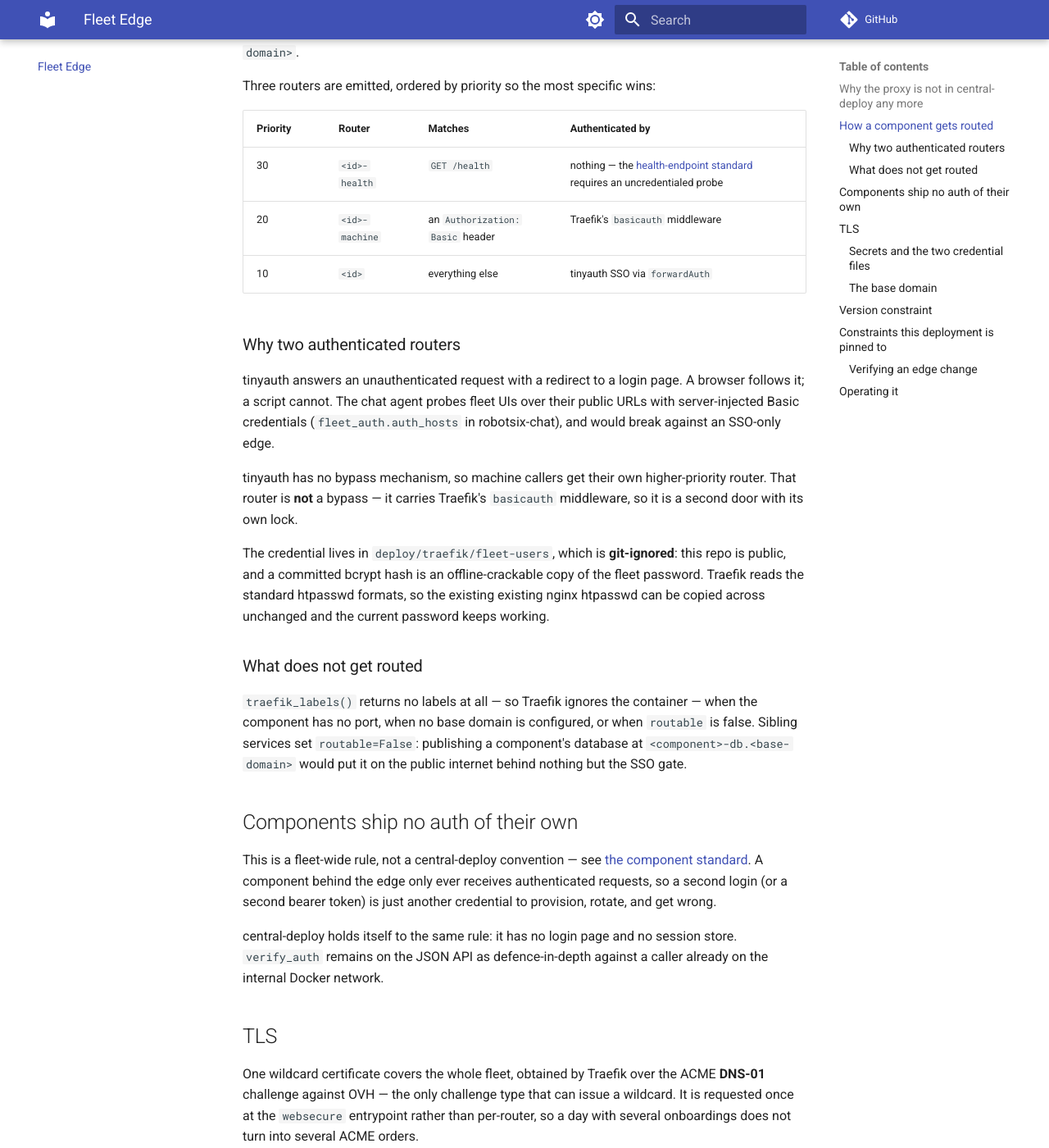
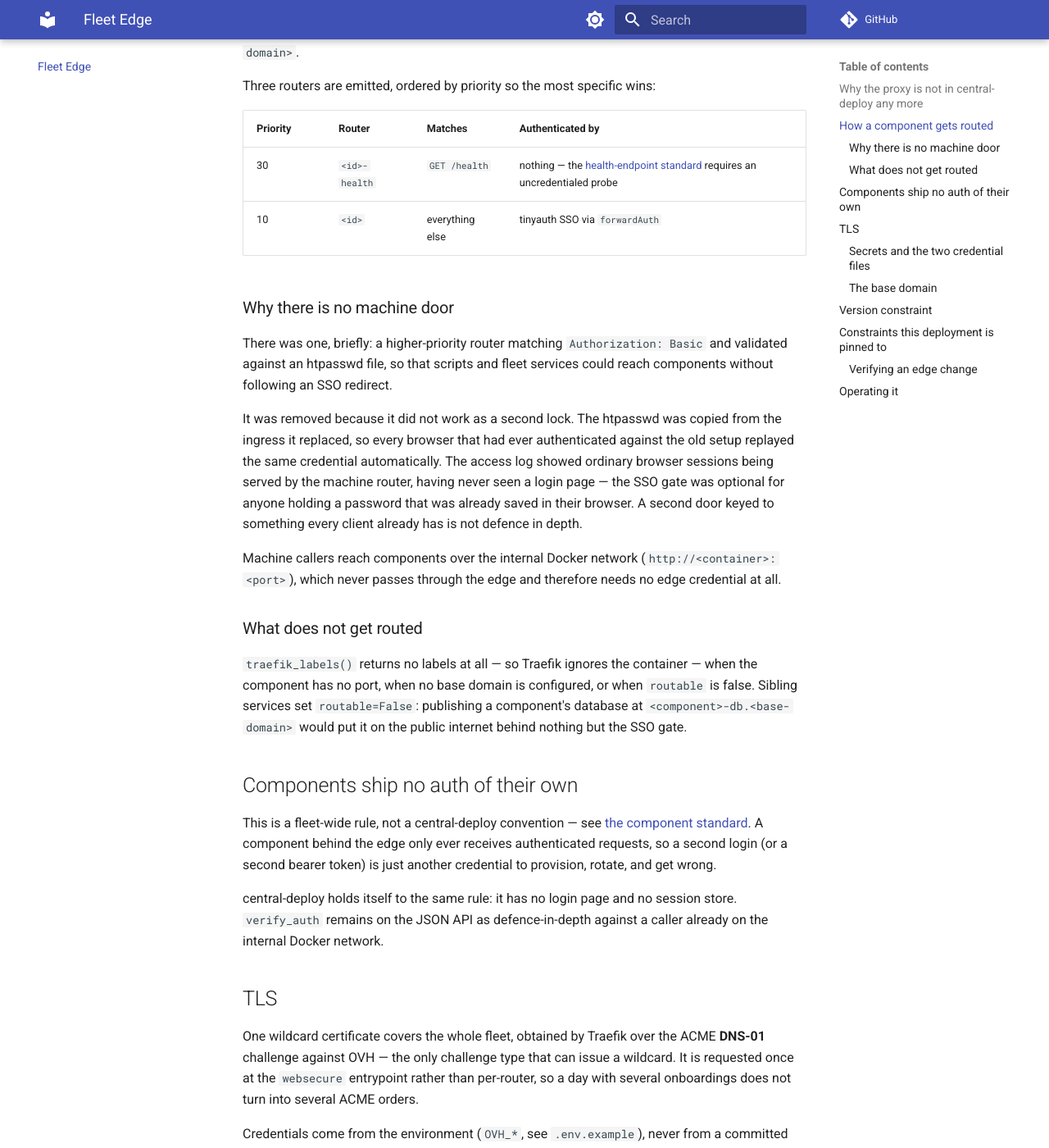
Before and after one commit to damien-robotsix/robotsix-central-deploy, an MkDocs documentation site: the page built from docs/edge.md, in a window 1280 px wide and 1400 px high, scrolled down 1220 px. Shown: the whole window at 82% size. Built offline with MkDocs 1.6.1 and Material for MkDocs 9.7.7, drawn with Linux system fonts in a browser that asks for light colours; comment, search, counter and statistics services are not loaded; some of the changed text lies outside the part shown.

Commit message:
feat(edge)!: remove the HTTP Basic machine router, SSO is the only gate (#736)
The operator reached every component without logging into SSO. The access log
showed why: an ordinary browser session, authenticated as `admin` over HTTP
Basic, served by `mill-machine@docker`. The browser had cached the credential
from the ingress this edge replaced, and fleet-users was that same htpasswd
copied across verbatim to preserve the operator's password — so every browser
that had ever authenticated against the old setup skipped the SSO gate silently
and permanently.

The router was introduced as a second door with its own lock rather than a
bypass. Keyed to a credential every client already holds, it was a bypass.
Removing it rather than rotating the key: the machine path existed only for the
chat agent's probes, and those run in a container that already shares the
components' network.

Machine callers reach components over the internal Docker network, which never
passes through the edge and needs no edge credential.

Enforced, not merely performed: test_no_router_bypasses_sso_except_health
asserts the exact router set and that no rule anywhere references Authorization,
so the router cannot return without a failing test.

BREAKING CHANGE: components no longer answer to HTTP Basic at the edge, and
deploy/traefik/fleet-users is unused. robotsix-chat's http_probe/public_fetch
against *.deploy.robotsix.net will receive the SSO redirect instead of the
component until they are pointed at internal container addresses.

Co-authored-by: Claude Opus 5 (1M context) <noreply@anthropic.com>

````diff
--- a/docs/edge.md
+++ b/docs/edge.md
@@ -12,10 +12,10 @@ watches the Docker API and picks them up. The two never share a process.
 DNS *.<base-domain> ──────▶ :443 Traefik ── TLS: ACME DNS-01 / OVH, one wildcard
                                    │       ── routes: container labels, live
                                    │
-                     ┌─────────────┼──────────────┐
-              forwardAuth      basicauth        (no auth)
-               → tinyauth       machine          /health
-                                   │
+                     ┌─────────────┴──────────────┐
+              forwardAuth                     (no auth)
+               → tinyauth                       /health
+                     └─────────────┬──────────────┘
            ┌─────────┬─────────────┼─────────────┐
          chat      board         mill      central-deploy
 ```
@@ -51,25 +51,25 @@ Three routers are emitted, ordered by priority so the most specific wins:
 | Priority | Router | Matches | Authenticated by |
 |---|---|---|---|
 | 30 | `<id>-health` | `GET /health` | nothing — the [health-endpoint standard](https://damien-robotsix.github.io/robotsix-standards/health-endpoints/) requires an uncredentialed probe |
-| 20 | `<id>-machine` | an `Authorization: Basic` header | Traefik's `basicauth` middleware |
 | 10 | `<id>` | everything else | tinyauth SSO via `forwardAuth` |
 
-### Why two authenticated routers
+### Why there is no machine door
 
-tinyauth answers an unauthenticated request with a redirect to a login page.
-A browser follows it; a script cannot. The chat agent probes fleet UIs over
-their public URLs with server-injected Basic credentials (`fleet_auth.auth_hosts`
-in robotsix-chat), and would break against an SSO-only edge.
+There was one, briefly: a higher-priority router matching `Authorization: Basic`
+and validated against an htpasswd file, so that scripts and fleet services could
+reach components without following an SSO redirect.
 
-tinyauth has no bypass mechanism, so machine callers get their own
-higher-priority router. That router is **not** a bypass — it carries Traefik's
-`basicauth` middleware, so it is a second door with its own lock.
+It was removed because it did not work as a second lock. The htpasswd was copied
+from the ingress it replaced, so every browser that had ever authenticated
+against the old setup replayed the same credential automatically. The access log
+showed ordinary browser sessions being served by the machine router, having never
+seen a login page — the SSO gate was optional for anyone holding a password that
+was already saved in their browser. A second door keyed to something every client
+already has is not defence in depth.
 
-The credential lives in `deploy/traefik/fleet-users`, which is **git-ignored**:
-this repo is public, and a committed bcrypt hash is an offline-crackable copy of
-the fleet password. Traefik reads the standard htpasswd formats, so the existing
-existing nginx htpasswd can be copied across unchanged and the
-current password keeps working.
+Machine callers reach components over the internal Docker network
+(`http://<container>:<port>`), which never passes through the edge and therefore
+needs no edge credential at all.
 
 ### What does not get routed
 
@@ -105,9 +105,9 @@ certificate.
 
 ### Secrets and the two credential files
 
-Three values never enter git, because this repo is public: the machine
-credential (`deploy/traefik/fleet-users`), the SSO secret and operator login
-(`deploy/traefik/tinyauth.env`), and the OVH API credentials (`.env`).
+Two files never enter git, because this repo is public: the SSO secret and
+operator login (`deploy/traefik/tinyauth.env`), and the OVH API credentials
+(`.env`).
 
 The SSO file is read with compose's `format: raw`, which disables interpolation.
 That is not a stylistic choice. Routing a bcrypt hash through `.env` and
@@ -159,6 +159,7 @@ with a comment pointing back here.
 | `traefik-socket-proxy` `VERSION` | `1` | The Docker client negotiates an API version through `/version` and `/_ping` before any other call |
 | `tinyauth` app URL | `TINYAUTH_APPURL` | The `TINYAUTH_APP_URL` spelling is silently ignored; tinyauth then crash-loops on an empty URL and the edge 500s |
 | SSO credentials | `env_file` + `format: raw` | Routing a bcrypt hash through `.env` interpolates it twice and truncates it |
+| auth gates | tinyauth only | A second HTTP Basic door let every browser holding the old ingress credential skip SSO entirely |
 | `central-deploy-proxy` | driver + name only | Any extra key — even a matching `ipam` subnet — makes compose recreate the network and detach every managed container |
 | `GATEWAY_BASE_DOMAIN` | required, no default | Must equal central-deploy's `gateway_base_domain`; unset produces empty `Host()` rules and a certless edge |
 
@@ -188,7 +189,6 @@ means no router exists.
 |---|---|
 | Change the auth gates | `deploy/traefik/dynamic.yml` — watched, applies live |
 | Change entrypoints, TLS, or providers | the `command:` block in `docker-compose.yml` — needs a Traefik restart |
-| Rotate the machine credential | `htpasswd -B deploy/traefik/fleet-users fleet` (Traefik re-reads it live) |
 | Add an operator login | `htpasswd -nbB <user> '<password>'` → `deploy/traefik/tinyauth.env` |
 | See why a route is missing | `docker inspect <container> --format '{{json .Config.Labels}}'` |
 
````
Also changed, not shown: docker-compose.yml (+0 -10 lines), 4 other files.
